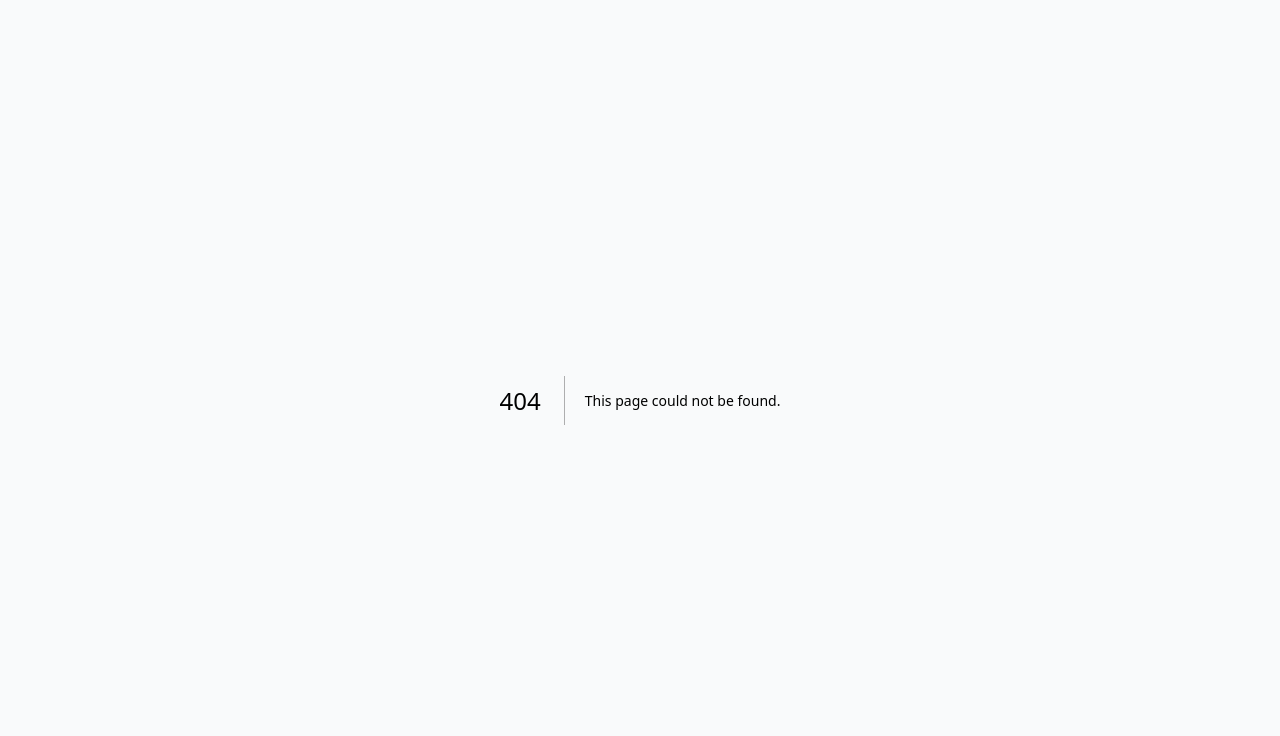
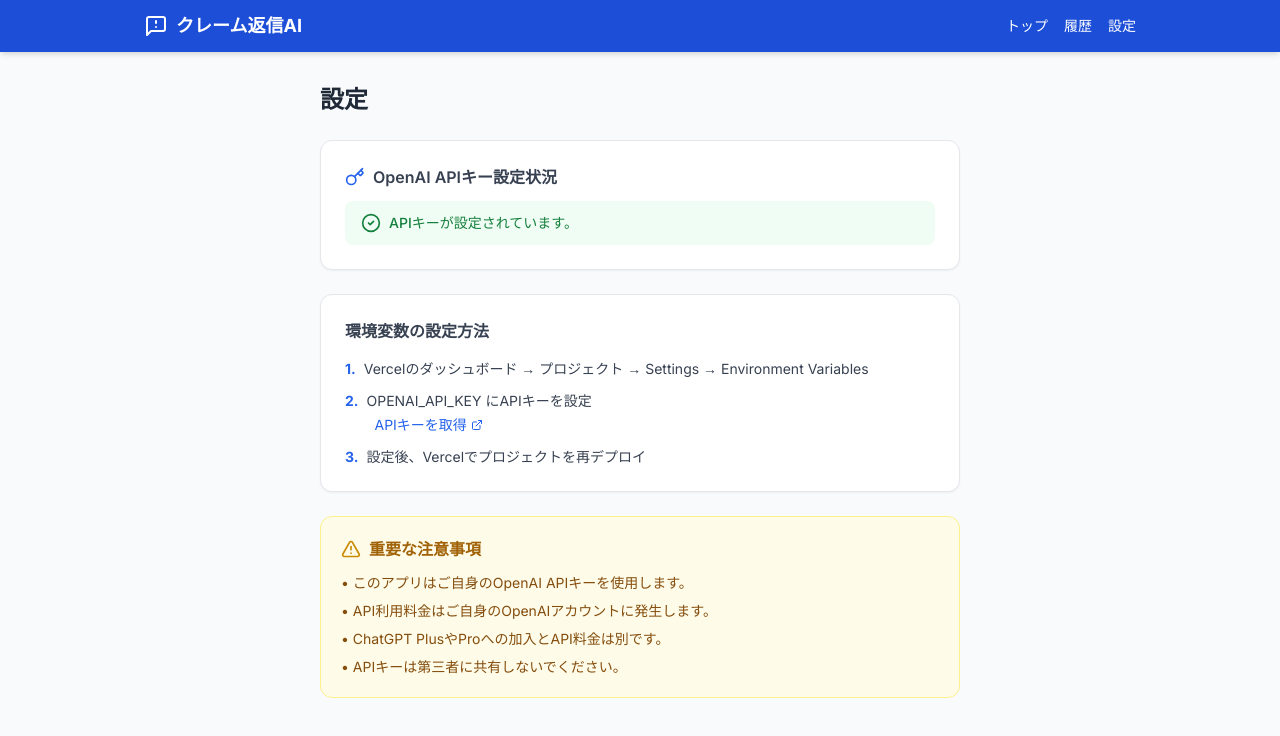
Before and after one commit to ykg050214-eng/complaint-reply-ai, a Next.js app: page /settings in a window 1280 px wide. Before the commit this address had no page. Shown: the top 736 px of the page. Built offline with nearby package versions, Linux system fonts and the light colour scheme; no server answers.

Commit message:
add app/settings/page.tsx

```diff
--- /dev/null
+++ b/app/settings/page.tsx
@@ -0,0 +1,42 @@
+'use client';
+import { useState, useEffect } from 'react';
+import Header from '@/components/Header';
+import { CheckCircle2, XCircle, ExternalLink, Key, AlertTriangle } from 'lucide-react';
+export default function SettingsPage() {
+  const [apiConfigured, setApiConfigured] = useState<boolean | null>(null);
+  useEffect(() => {
+    fetch('/api/check-api-key').then(r => r.json()).then(d => setApiConfigured(d.configured)).catch(() => setApiConfigured(false));
+  }, []);
+  return (
+    <div className="min-h-screen bg-gray-50">
+      <Header />
+      <main className="max-w-2xl mx-auto px-4 py-8">
+        <h1 className="text-2xl font-bold text-gray-800 mb-6">設定</h1>
+        <div className="bg-white rounded-xl border border-gray-200 p-6 shadow-sm mb-6">
+          <div className="flex items-center gap-2 mb-3"><Key className="w-5 h-5 text-blue-600" /><h2 className="font-semibold text-gray-700">OpenAI APIキー設定状況</h2></div>
+          {apiConfigured === null ? <p className="text-sm text-gray-400">確認中...</p>
+            : apiConfigured
+              ? <div className="flex items-center gap-2 text-green-700 bg-green-50 rounded-lg px-4 py-3"><CheckCircle2 className="w-5 h-5" /><span className="text-sm font-medium">APIキーが設定されています。</span></div>
+              : <div className="flex items-center gap-2 text-red-700 bg-red-50 rounded-lg px-4 py-3"><XCircle className="w-5 h-5" /><span className="text-sm font-medium">APIキーが設定されていません。Vercelの環境変数に設定してください。</span></div>}
+        </div>
+        <div className="bg-white rounded-xl border border-gray-200 p-6 shadow-sm mb-6">
+          <h2 className="font-semibold text-gray-700 mb-4">環境変数の設定方法</h2>
+          <ol className="space-y-3 text-sm text-gray-700">
+            <li className="flex gap-2"><span className="font-bold text-blue-600 flex-shrink-0">1.</span><span>Vercelのダッシュボード → プロジェクト → Settings → Environment Variables</span></li>
+            <li className="flex gap-2"><span className="font-bold text-blue-600 flex-shrink-0">2.</span><span>OPENAI_API_KEY にAPIキーを設定<a href="https://platform.openai.com/api-keys" target="_blank" rel="noopener noreferrer" className="text-blue-600 hover:underline flex items-center gap-1 mt-1 ml-2">APIキーを取得 <ExternalLink className="w-3 h-3" /></a></span></li>
+            <li className="flex gap-2"><span className="font-bold text-blue-600 flex-shrink-0">3.</span><span>設定後、Vercelでプロジェクトを再デプロイ</span></li>
+          </ol>
+        </div>
+        <div className="bg-yellow-50 border border-yellow-200 rounded-xl p-5">
+          <div className="flex items-center gap-2 mb-3"><AlertTriangle className="w-5 h-5 text-yellow-600" /><h2 className="font-semibold text-yellow-700">重要な注意事項</h2></div>
+          <ul className="space-y-2 text-sm text-yellow-800">
+            <li>• このアプリはご自身のOpenAI APIキーを使用します。</li>
+            <li>• API利用料金はご自身のOpenAIアカウントに発生します。</li>
+            <li>• ChatGPT PlusやProへの加入とAPI料金は別です。</li>
+            <li>• APIキーは第三者に共有しないでください。</li>
+          </ul>
+        </div>
+      </main>
+    </div>
+  );
+}
```
